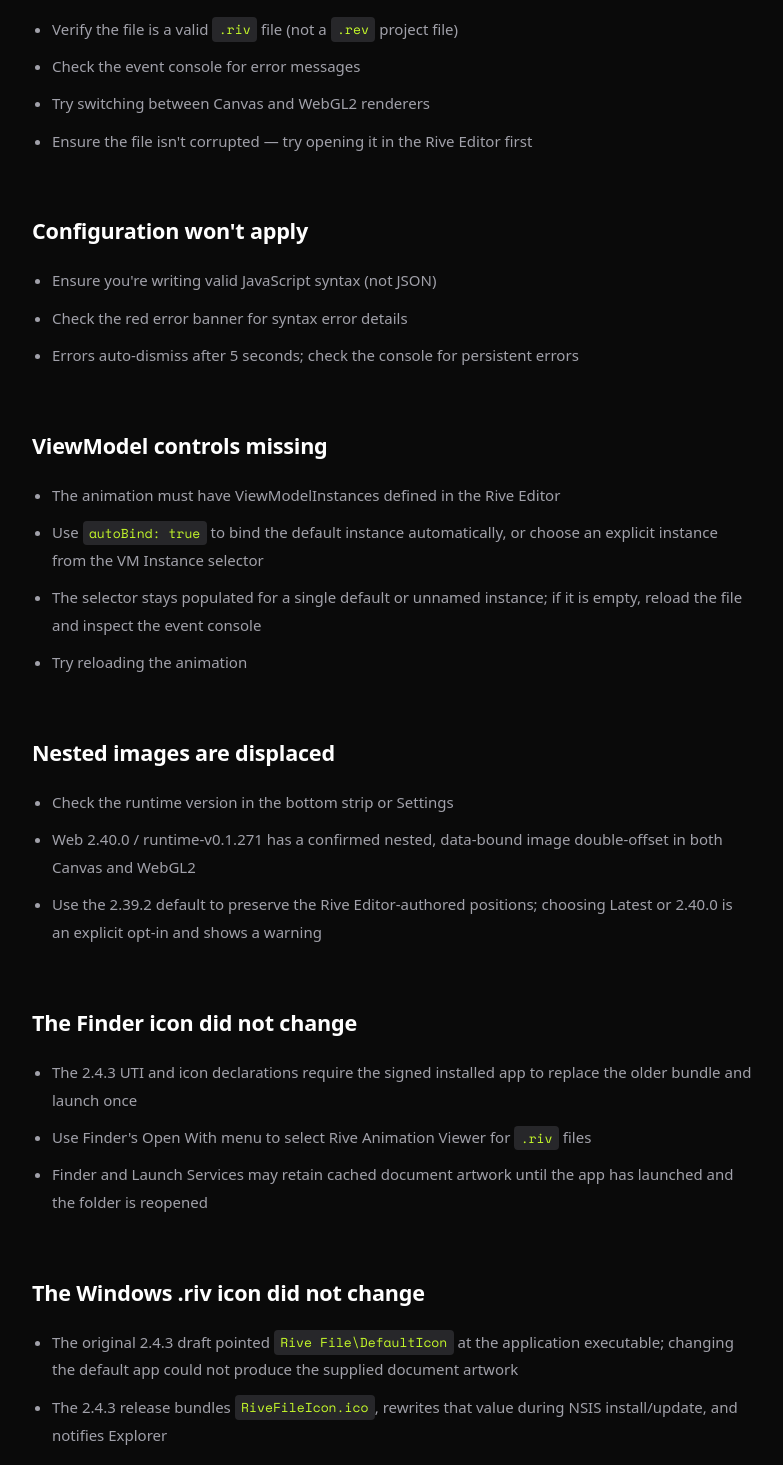
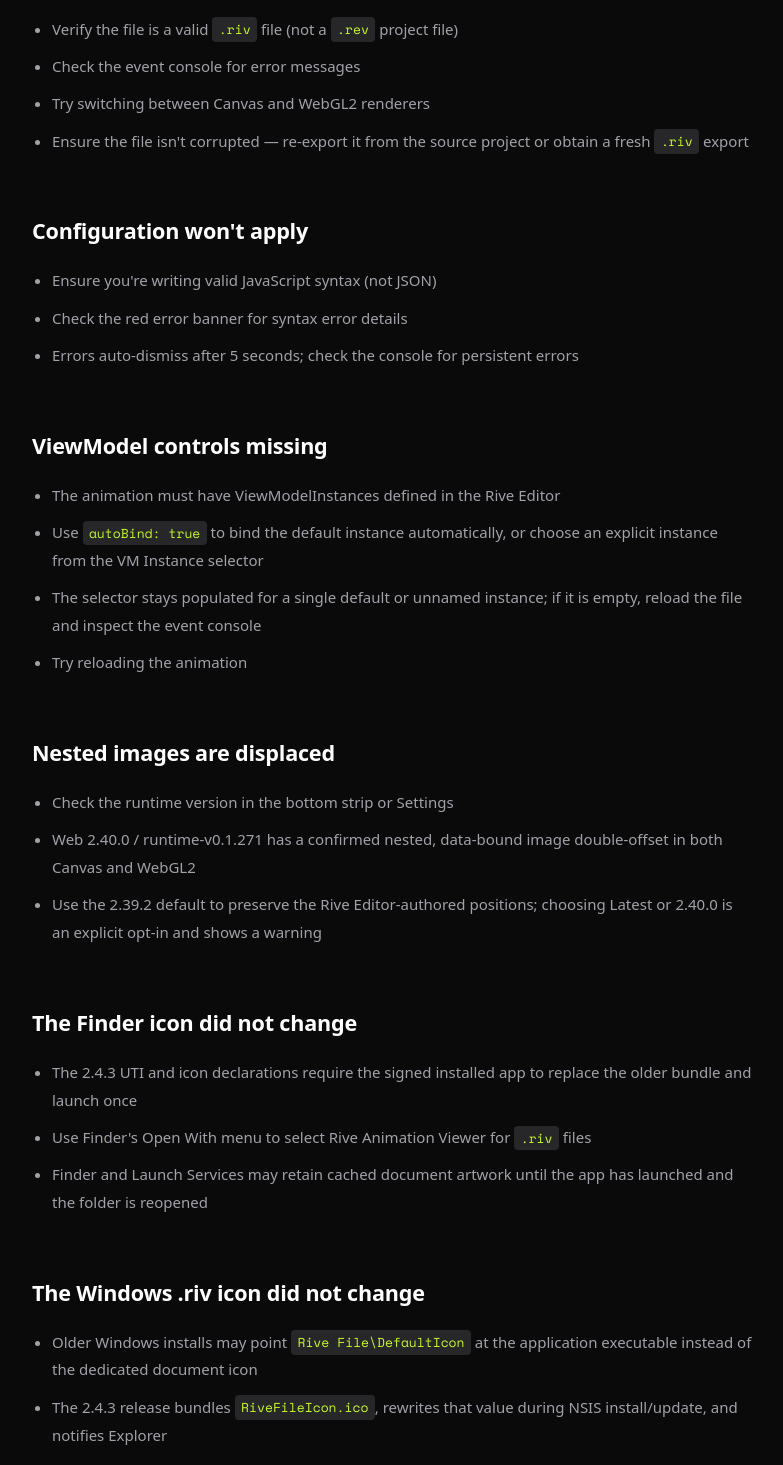
Before and after one commit to ivg-design/rive-animation-viewer, a Next.js app in the folder web/: page /docs/troubleshooting in a window 1280 px wide. Shown: the part 380-1845 px from the top of the page, without its empty margins (248-1031 px from the left). Built offline with nearby package versions, Linux system fonts and the light colour scheme.

Commit message:
docs: refine file-opening guidance

```diff
--- a/web/public/agents.md
+++ b/web/public/agents.md
@@ -15,7 +15,7 @@
 - Each image property uses one full-width select containing every embedded raster asset, `Open file…`, and `Clear`; the external file input is hidden, with no separate action buttons and standalone export parity.
 - Runtime 2.39.2 is the safe default. Web 2.40.0 / runtime-v0.1.271 has a confirmed nested-image double-offset in both renderers and is a warned explicit opt-in.
 - Other key surfaces include a 36-tool MCP bridge, event and script consoles, applied-editor-aware generated snippets, overflow-safe auto-margin canvas centering, styled fixed-canvas scrollbars, and standalone HTML export.
-- macOS .riv declarations support both current and legacy RAV identifiers, include the dedicated document icon resource, and register RAV as a Viewer without forcing a default-app change.
+- macOS .riv declarations support the official Rive UTI and the legacy RAV compatibility UTI, include the dedicated document icon resource, and register RAV as a Viewer without forcing a default-app change.
 - Windows NSIS and MSI packages contain a dedicated multi-resolution .riv icon with upgrade-aware registration and uninstall cleanup; this corrects the original draft's executable-icon registration.
 - Primary maintainers: IVG Design.
 
--- a/web/src/app/docs/troubleshooting/page.tsx
+++ b/web/src/app/docs/troubleshooting/page.tsx
@@ -10,7 +10,7 @@
         <li>Verify the file is a valid <code>.riv</code> file (not a <code>.rev</code> project file)</li>
         <li>Check the event console for error messages</li>
         <li>Try switching between Canvas and WebGL2 renderers</li>
-        <li>Ensure the file isn&apos;t corrupted &mdash; try opening it in the Rive Editor first</li>
+        <li>Ensure the file isn&apos;t corrupted &mdash; re-export it from the source project or obtain a fresh <code>.riv</code> export</li>
       </ul>
 
       <h2>Configuration won&apos;t apply</h2>
@@ -44,7 +44,7 @@
 
       <h2>The Windows .riv icon did not change</h2>
       <ul>
-        <li>The original 2.4.3 draft pointed <code>Rive File\DefaultIcon</code> at the application executable; changing the default app could not produce the supplied document artwork</li>
+        <li>Older Windows installs may point <code>Rive File\DefaultIcon</code> at the application executable instead of the dedicated document icon</li>
         <li>The 2.4.3 release bundles <code>RiveFileIcon.ico</code>, rewrites that value during NSIS install/update, and notifies Explorer</li>
         <li>Verify the installed icon path exists before clearing Explorer&apos;s icon cache</li>
       </ul>
```
Also changed, not shown: web/public/.well-known/agents.md, web/public/.well-known/llms.txt, web/public/llms.txt.
